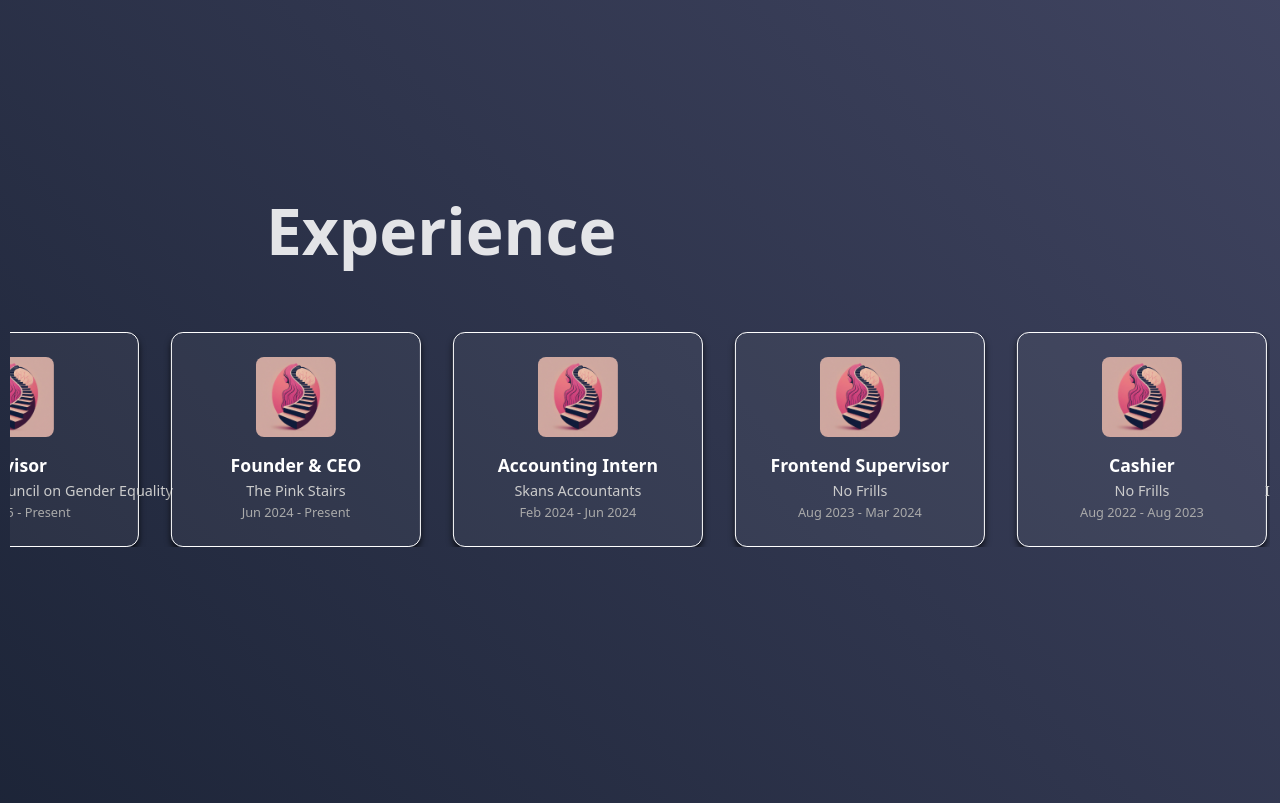
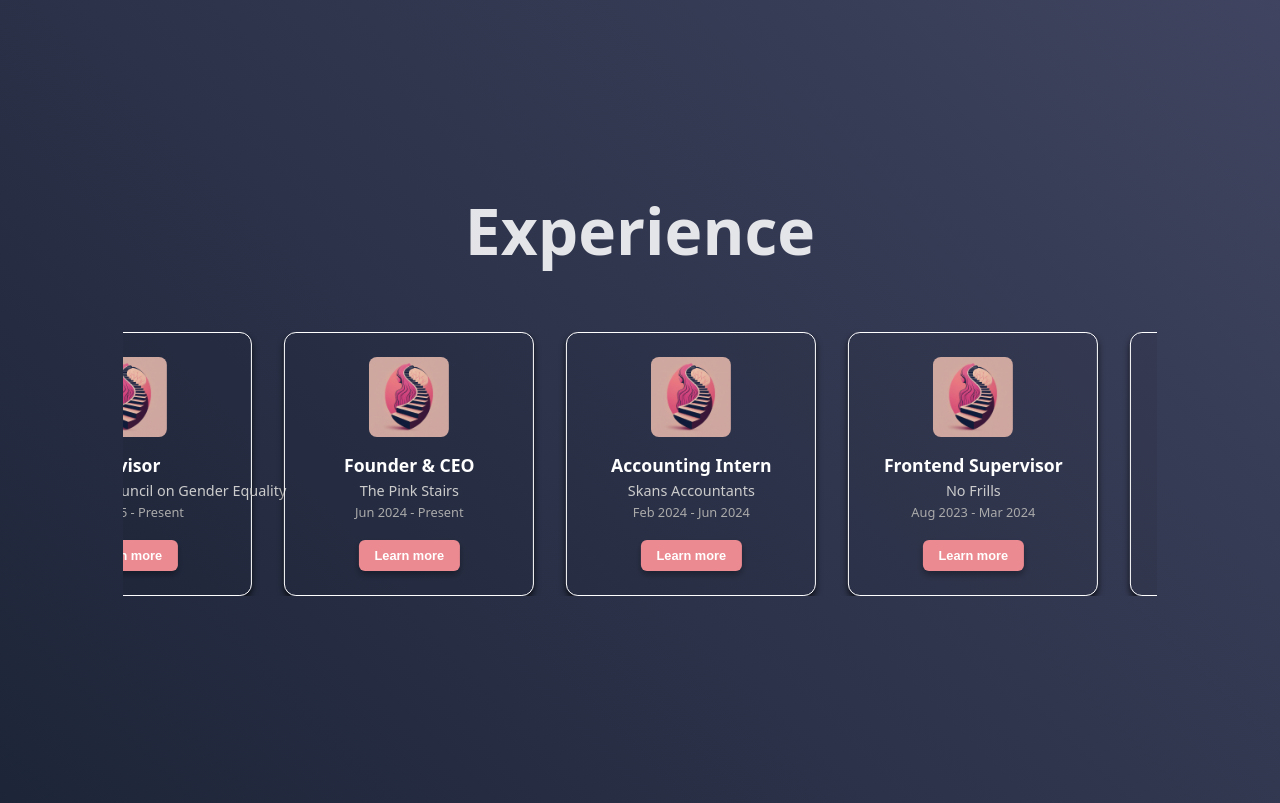
Before and after one commit to sxnnywu/personal-website, a React (Vite) app: page / in a window 1280 px wide. Shown: the part 680-1483 px from the top of the page. Built offline with nearby package versions, Linux system fonts and the light colour scheme.

Commit message:
experience sliding belt animations

```diff
--- a/src/components/ExperienceBelt.css
+++ b/src/components/ExperienceBelt.css
@@ -4,7 +4,7 @@
     gap: 2rem;
     overflow: hidden;
     white-space: nowrap;
-    width: 100%;
+    width: 82%;
 }
 
 .belt-track {
--- a/src/components/ExperienceBelt.jsx
+++ b/src/components/ExperienceBelt.jsx
@@ -49,29 +49,31 @@
                 {items.map((item, index) => (
                     <motion.div
                         key={`first-${index}`}
-                        className="experience-item"
                         initial={{ opacity: 0, y: 20 }}
                         animate={{ opacity: 1, y: 0 }}
                         transition={{ duration: 0.5, delay: index * 0.1 }}
                     >
-                        <img src={item.imageURL} alt={`${item.title} logo`} />
-                        <p>{item.title}</p>
-                        <p>{item.company}</p>
-                        <span>{item.date}</span>
+                        <ExperienceItem
+                            title={item.title}
+                            company={item.company}
+                            date={item.date}
+                            imageURL={item.imageURL}
+                        />
                     </motion.div>
                 ))}
                 {items.map((item, index) => (
                     <motion.div
                         key={`second-${index}`}
-                        className="experience-item"
                         initial={{ opacity: 0, y: 20 }}
                         animate={{ opacity: 1, y: 0 }}
                         transition={{ duration: 0.5, delay: index * 0.1 }}
                     >
-                        <img src={item.imageURL} alt={`${item.title} logo`} />
-                        <p>{item.title}</p>
-                        <p>{item.company}</p>
-                        <span>{item.date}</span>
+                        <ExperienceItem
+                            title={item.title}
+                            company={item.company}
+                            date={item.date}
+                            imageURL={item.imageURL}
+                        />
                     </motion.div>
                 ))}
             </div>
--- a/src/components/ExperienceItem.css
+++ b/src/components/ExperienceItem.css
@@ -6,7 +6,7 @@
     padding: 1.5rem;
     border: 1px solid #ffffff;
     border-radius: 12px;
-    background: rgba(255, 255, 255, 0.05);
+    background: rgba(0, 0, 0, 0.05);
     width: 200px;
     height: auto;
     flex-shrink: 0;
--- a/src/sections/Experience.css
+++ b/src/sections/Experience.css
@@ -1,11 +1,12 @@
 .experience {
     display: flex;
     flex-direction: column;
+    align-items: center;
+    justify-content: center;
     padding: 10px;
 }
 
 .experience h2 {
     font-size: 4rem;
     font-weight: 600;
-    padding: 0rem 3rem 0rem 16rem;
 }
```
